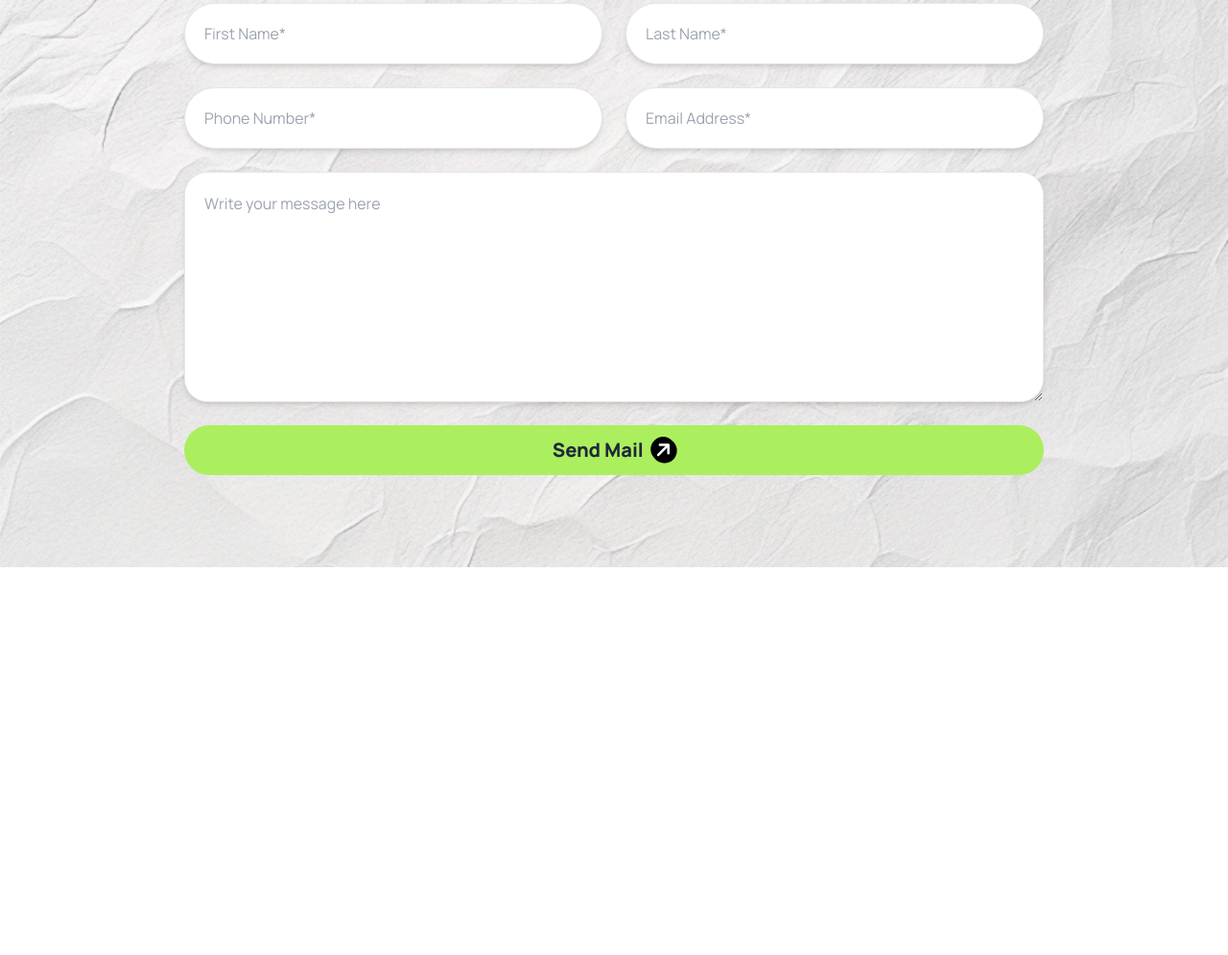
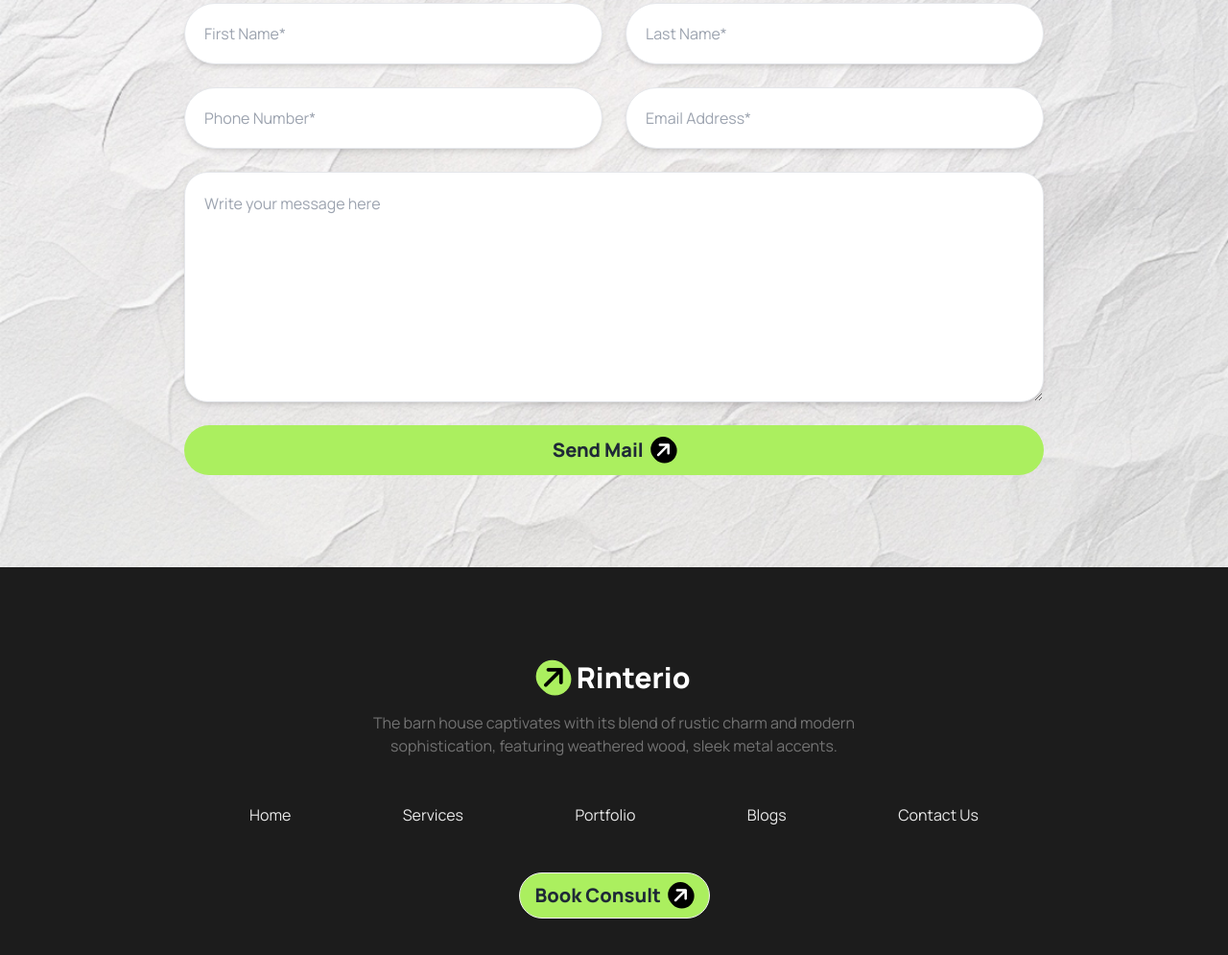
Before and after one commit to Khairul-Islam-1114/PH-B10-Assignment-03, a plain HTML site: page index.html in a window 1280 px wide. Shown: the part 2179-3174 px from the top of the page at 96% size. Before the commit the page ends 2810 px from the top, so only its background shows below. Drawn offline with nearby package versions, Linux system fonts and the light colour scheme.

Commit message:
Footer Section have been added

```diff
--- a/index.html
+++ b/index.html
@@ -233,7 +233,7 @@
     </section>
     <!-- Work Process Section End -->
 
-    <section class="my-10 bg-[url('assets/bg.jpg')] bg-center bg-no-repeat bg-cover py-24 max-w-none w-[100vw] mx-auto px-5 overflow-hidden">
+    <section class="mt-10 bg-[url('assets/bg.jpg')] bg-center bg-no-repeat bg-cover py-24 max-w-none w-[100vw] mx-auto px-5">
 
       <div>
         <div class="mb-8">
@@ -276,9 +276,32 @@
     </section>
   </main>
 
-  <footer>
+  <footer class="px-8 bg-[#1C1C1C] py-24">
+    <a class="text-2xl md:text-3xl font-extrabold w-fit block mx-auto cursor-pointer mb-4 text-white">
+      <i class="fa-solid fa-arrow-right bg-primary -rotate-45 p-1 rounded-full text-black"></i>
+      Rinterio
+  </a>
 
-  </footer>
+  <p class="text-center max-w-lg mx-auto mb-8 lg:mb-12 text-[#737373]">The barn house captivates with its blend of rustic charm and modern sophistication, featuring weathered wood, sleek metal accents.</p>
+
+  <ul class=" flex flex-col gap-5 lg:flex-row lg:max-w-3xl mx-auto justify-between items-center px-1 mb-12 text-[#E9E9E9]">
+    <li><a class="hover:font-extrabold" href="#home">Home</a></li>
+
+    <li><a class="hover:font-extrabold">Services</a></li>
+
+    <li><a class="hover:font-extrabold">Portfolio</a></li>
+
+    <li><a class="hover:font-extrabold">Blogs</a></li>
+
+    <li><a class="hover:font-extrabold">Contact Us</a></li>
+
+  </ul>
+
+  <a class="btn bg-primary mx-auto lg:w-fit flex items-center justify-center w-full rounded-full text-xl font-extrabold">
+    <span>Book Consult</span>
+    <i class="fa-solid fa-arrow-right -rotate-45 bg-black text-white p-1 rounded-full"></i>
+  </a>
+</footer>
 </body>
 
 </html>
```
